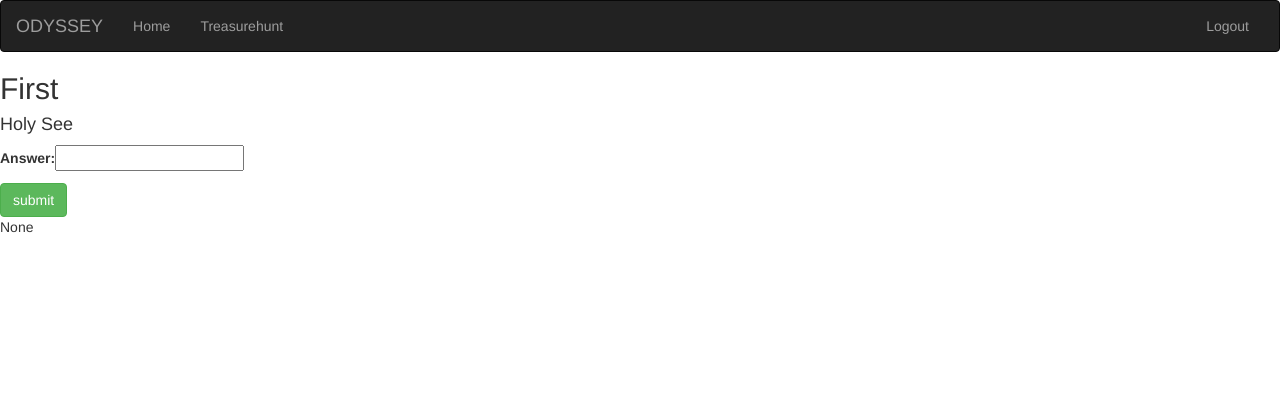
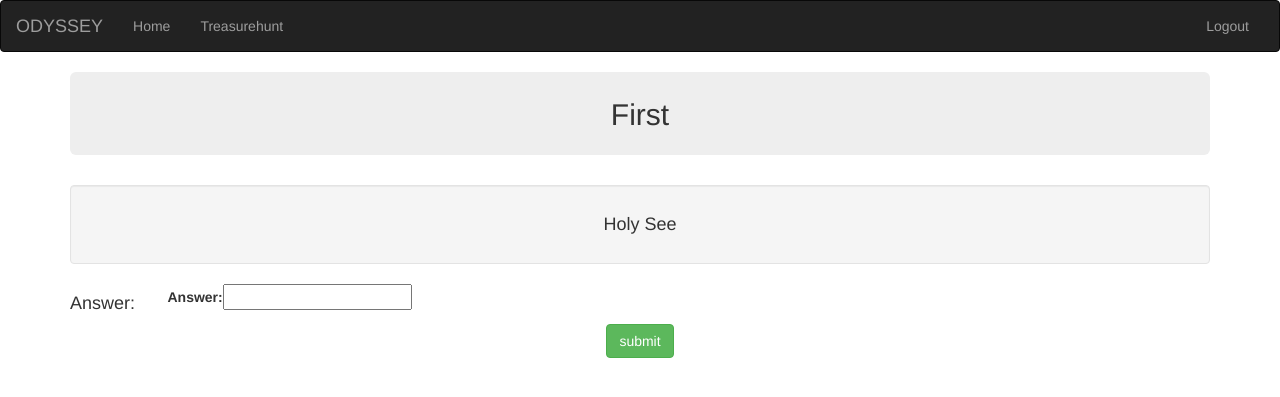
Before and after one commit to aniketp/Odyssey, a Django app: a page that uses treasure/templates/question.html in a window 1280 px wide. Shown: the top 397 px of the page. Run offline with Django 3.2, Linux system fonts and the light colour scheme; a user stored in the database is signed in; data comes from the database, SQL or seed files in the repository; both versions use the stored data as it was after the commit; some libraries are stand-ins or nearby versions.

Commit message:
Basic Styling

```diff
--- a/landing/templates/landing.html
+++ b/landing/templates/landing.html
@@ -37,4 +37,8 @@
     <div>
         <h1 style="text-align: center">Welcome to Odyssey</h1>
     </div>
+
+    <footer style="background-color: black; bottom: 0">
+        <p>Apple</p>
+    </footer>
 {% endblock %}
--- a/odyssey/settings.py
+++ b/odyssey/settings.py
@@ -41,6 +41,7 @@ INSTALLED_APPS = [
     'django.contrib.sessions',
     'django.contrib.messages',
     'django.contrib.staticfiles',
+    'bootstrapform',
 ]
 
 MIDDLEWARE = [
--- a/treasure/templates/question.html
+++ b/treasure/templates/question.html
@@ -1,20 +1,41 @@
 {% extends 'base.html' %}
+{% load bootstrap %}
 
 {% block content %}
 
-    <div>
-        <h2>{{ question.name }}</h2>
-        <h4>{{ question.text }}</h4>
+    <div class="container">
+        <div class="jumbotron" style="padding: 0.4em 0 1em 0">
+            <h2 style="text-align: center">{{ question.name }}</h2>
+        </div>
+
+        <div class="well">
+            <h4 style="text-align: center">{{ question.text }}</h4>
         </div>
 
         <div>
             <form action="" method="post">
                  {% csrf_token %}
-             <p>{{ form }}</p>
-             <input class="btn btn-success" type="submit" value="submit" />
-        </form>
+
+                <div class="row">
+                    <div class="col-sm-1">
+                        <h4>Answer: </h4>
+                    </div>
+                    <div class="col-sm-11">
+                        {{ form|bootstrap_inline }}
+                    </div>
                 </div>
 
-    {{ message }}
+                <div class="text-center">
+                    <input class="btn btn-success" type="submit" value="submit" />
+                </div>
+            </form>
+
+            {% if message %}
+                <div class="well-small">
+                    <p>{{ message }}</p>
+                </div>
+            {% endif %}
+        </div>
+    </div>
 
 {% endblock %}
--- a/treasure/views.py
+++ b/treasure/views.py
@@ -2,6 +2,7 @@
 from __future__ import unicode_literals
 from .forms import *
 from django.shortcuts import render
+from django.contrib.auth.decorators import login_required
 
 
 success_message = 'Correct Answer !! Next Question is unlocked.'
@@ -9,6 +10,7 @@ failure_message = 'Sorry, Try again..'
 already_solved = "You've already solved it"
 
 
+@login_required
 def index(request):
     all_questions = Question.objects.all().order_by('serial')
     wing = UserProfile.objects.get(user=request.user)
@@ -19,6 +21,7 @@ def index(request):
     return render(request, 'index.html', context={'questions': unlocked_questions})
 
 
+@login_required
 def questions(request, pk):
     question = Question.objects.get(url=pk)
     wing = UserProfile.objects.get(user=request.user)
```
Also changed, not shown: treasure/templates/index.html (+16 -5 lines), db.sqlite3. Lines whose indentation alone changed are shown as unchanged.
